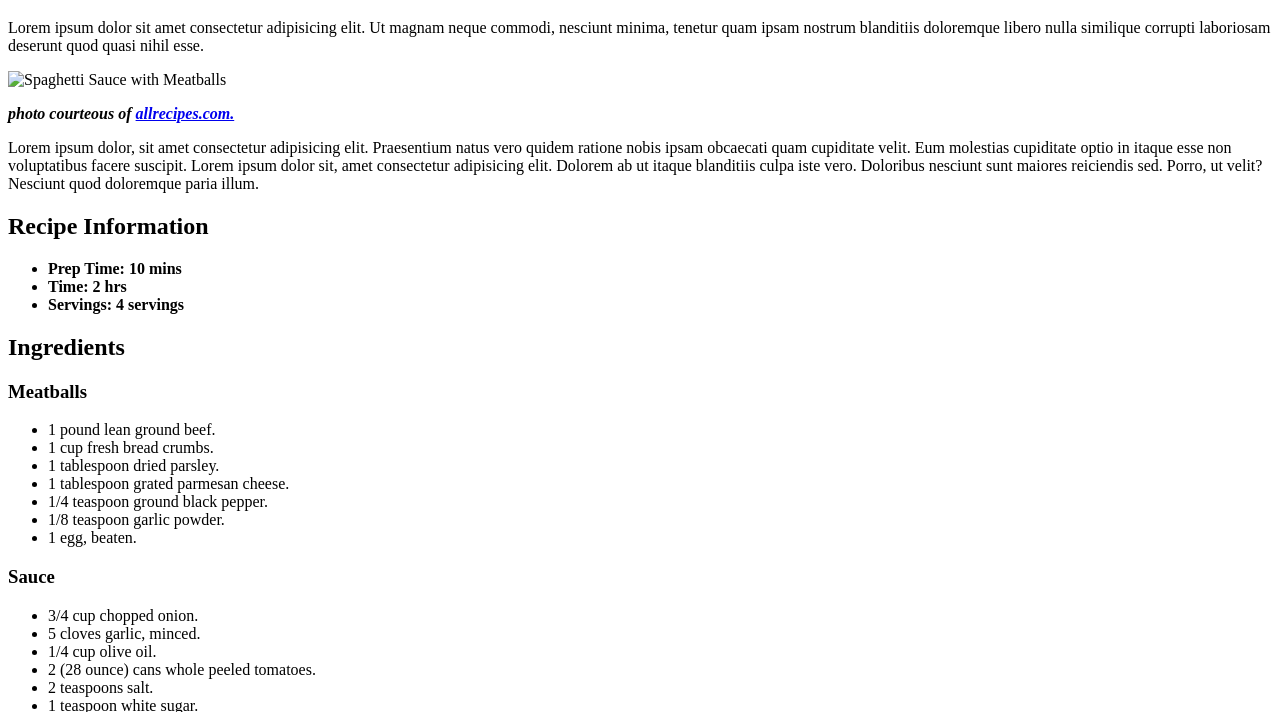
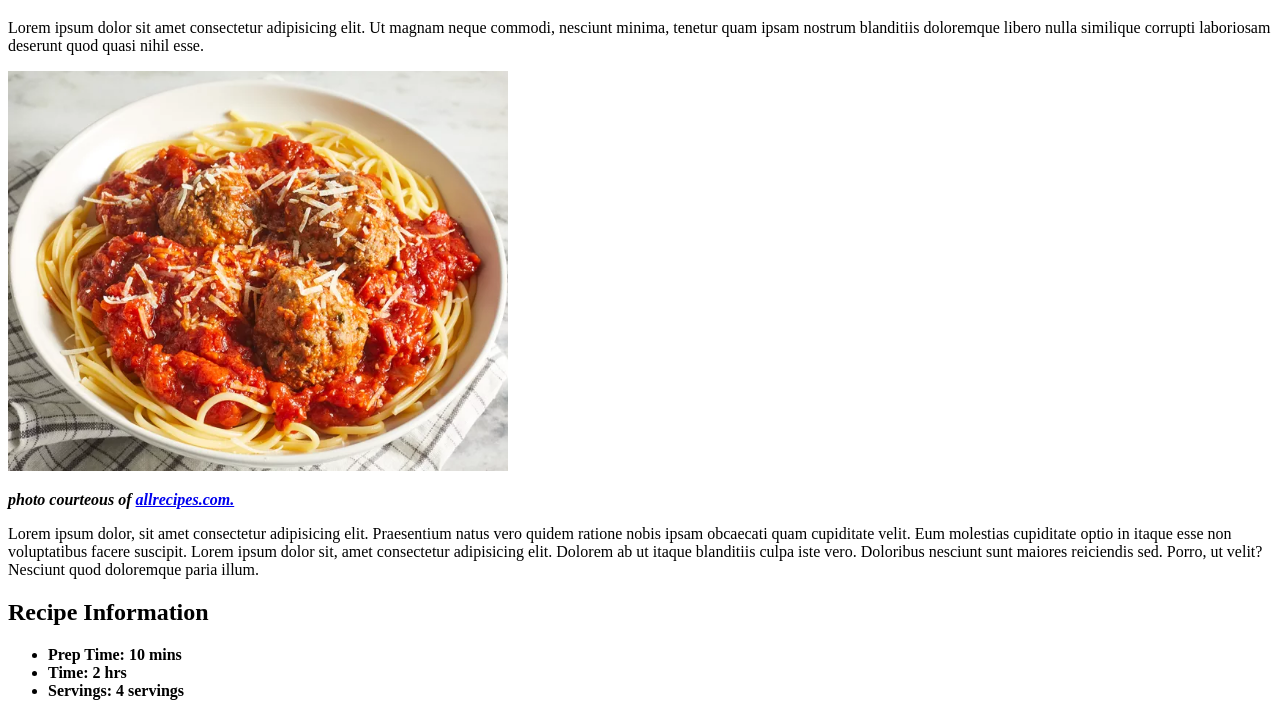
Before and after one commit to bunnylemons/odin-recipes, a plain HTML site: page pages/spaghetti.html in a window 1280 px wide. Shown: the part 61-773 px from the top of the page. Drawn offline with Linux system fonts and the light colour scheme.

Commit message:
Fixed file formatting issues.

```diff
--- a/pages/spaghetti.html
+++ b/pages/spaghetti.html
@@ -1,10 +1,12 @@
 <!DOCTYPE html>
 <html lang="en">
+
 <head>
     <meta charset="UTF-8">
     <meta name="viewport" content="width=device-width, initial-scale=1.0">
     <title>Italian Spaghetti with Meatballs | Odin Recipes</title>
 </head>
+
 <body>
     <h1>Italian Spaghetti with Meatballs</h1>
 
@@ -13,15 +15,12 @@
         libero nulla similique corrupti laboriosam deserunt quod quasi nihil
         esse.</p>
 
-    <img
-    src="../img/21353-italian-spaghetti-sauce-with-meatballs-DDMFS-4x3-a9a1528b4f06483dbec38d0c2945c378.jpeg"
+    <img src="../images/21353-italian-spaghetti-sauce-with-meatballs-DDMFS-4x3-a9a1528b4f06483dbec38d0c2945c378.jpeg"
         alt="Spaghetti Sauce with Meatballs" height="400" width="500">
 
     <p><em><strong>photo courteous of
-    <a
-    href="https://www.allrecipes.com/recipe/21353/italian-spaghetti-sauce-with-meatballs/"
-    target="_blank" rel=noopener
-    noreferrer>allrecipes.com.</a></em></strong></p>
+                <a href="https://www.allrecipes.com/recipe/21353/italian-spaghetti-sauce-with-meatballs/"
+                    target="_blank" rel=noopener noreferrer>allrecipes.com.</a></em></strong></p>
 
     <p>Lorem ipsum dolor, sit amet consectetur adipisicing elit. Praesentium
         natus vero quidem ratione nobis ipsam obcaecati quam cupiditate velit. Eum
@@ -70,4 +69,5 @@
     <h2>Directions</h2>
 
 </body>
+
 </html>
```
Also changed, not shown: index.html (+5 -3 lines), 1 other file. Lines whose indentation alone changed are shown as unchanged.
